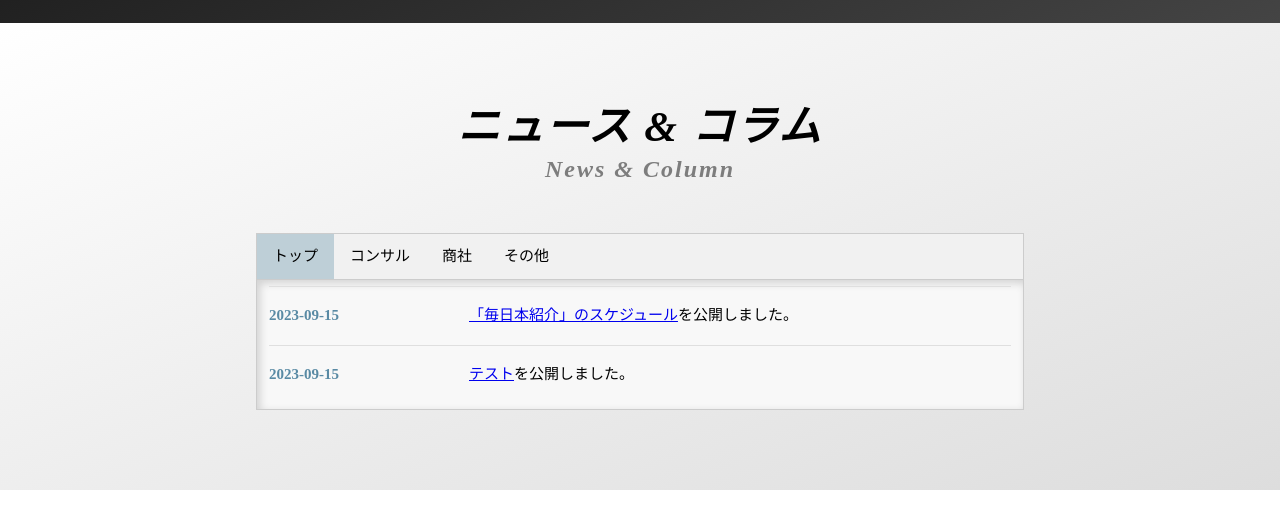
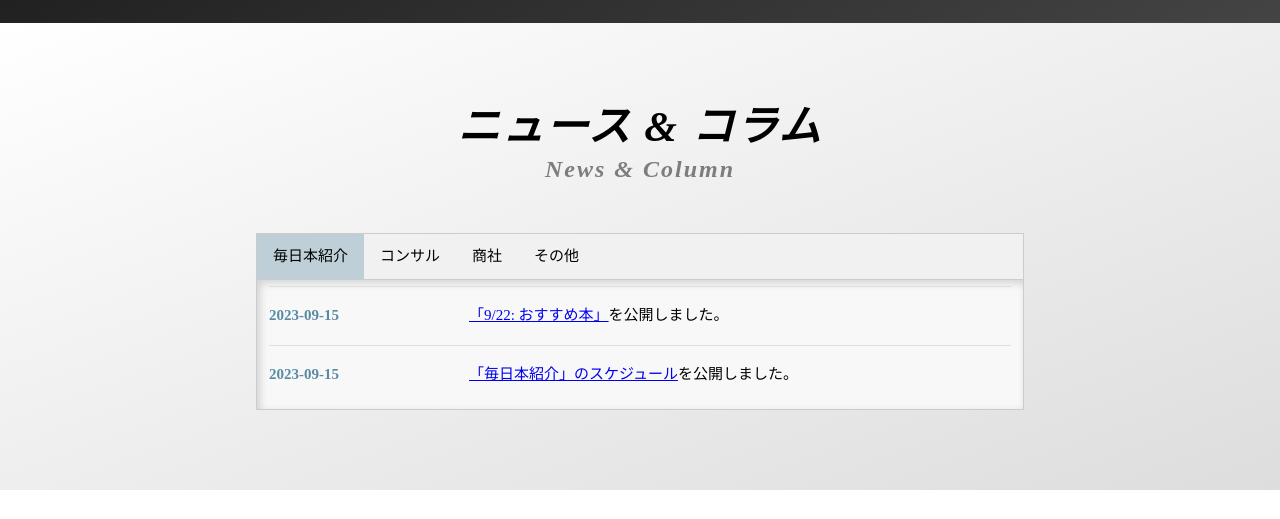
Before and after one commit to kohei23n/luxon-website, a plain HTML site: page index.html in a window 1280 px wide. Shown: the part 3223-3742 px from the top of the page. Drawn offline with Linux system fonts and the light colour scheme.

Commit message:
update: 微調整

```diff
--- a/index.html
+++ b/index.html
@@ -289,7 +289,7 @@
 
         <!-- タブ -->
         <div class="tab">
-          <button class="tab_links" onclick="openIndustry(event, 'all')" id="defaultOpen">トップ</button>
+          <button class="tab_links" onclick="openIndustry(event, 'all')" id="defaultOpen">毎日本紹介</button>
           <button class="tab_links" onclick="openIndustry(event, 'consult')" >コンサル</button>
           <button class="tab_links" onclick="openIndustry(event, 'trade')">商社</button>
           <button class="tab_links" onclick="openIndustry(event, 'other')">その他</button>
@@ -300,15 +300,15 @@
             <li class="news_item">
               <span class="news_date">2023-09-15</span>
               <p class="news_text">
-                <a href="./login.html">「毎日本紹介」のスケジュール</a
+                <a href="./login.html">「9/22: おすすめ本」</a
                 >を公開しました。
               </p>
             </li>
             <li class="news_item">
               <span class="news_date">2023-09-15</span>
               <p class="news_text">
-                <a href="./login.html">テスト</a
-                >を公開しました。
+                <a href="./login.html">「毎日本紹介」のスケジュール</a
+                  >を公開しました。
               </p>
             </li>
           </ul>
```
